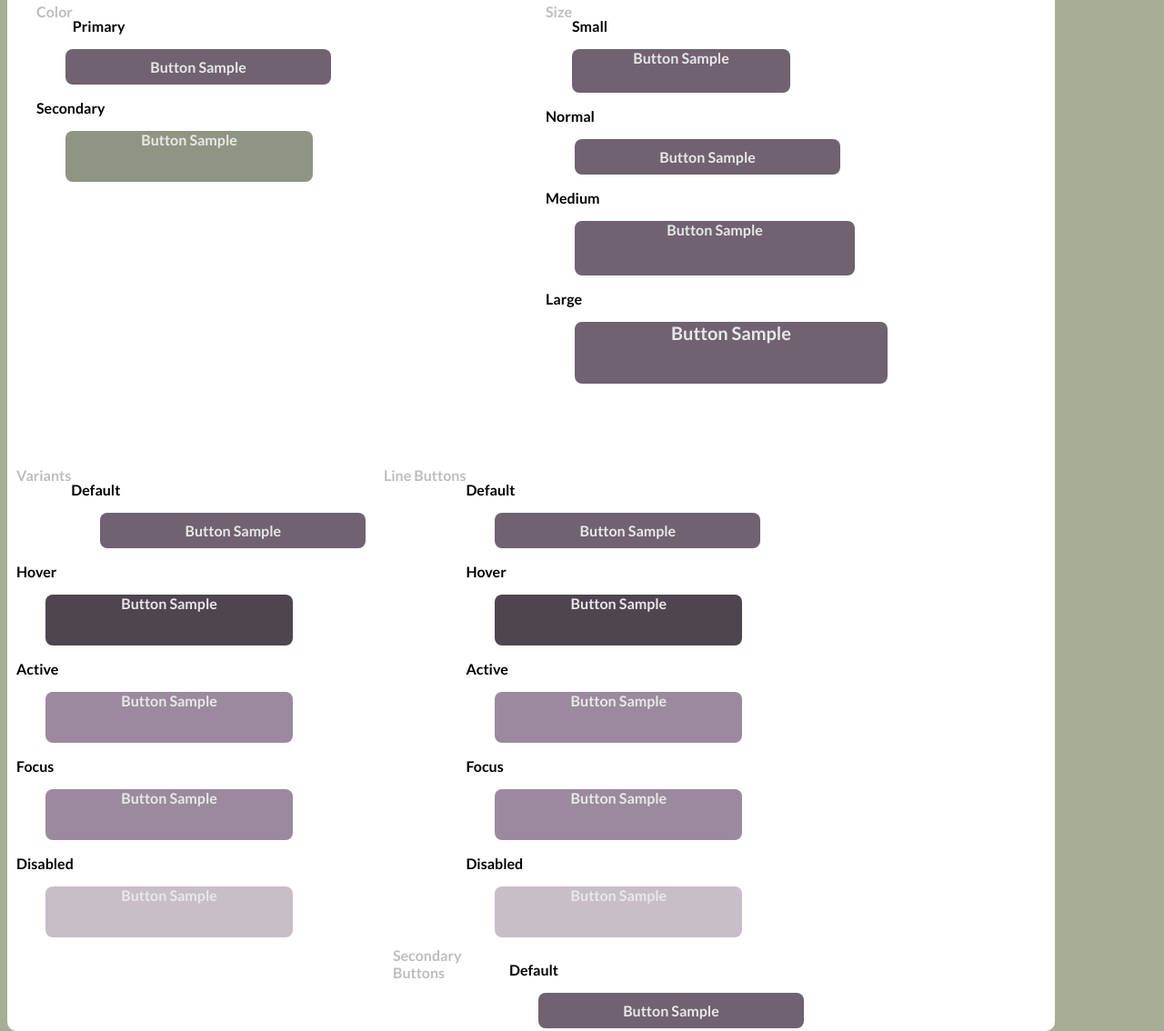
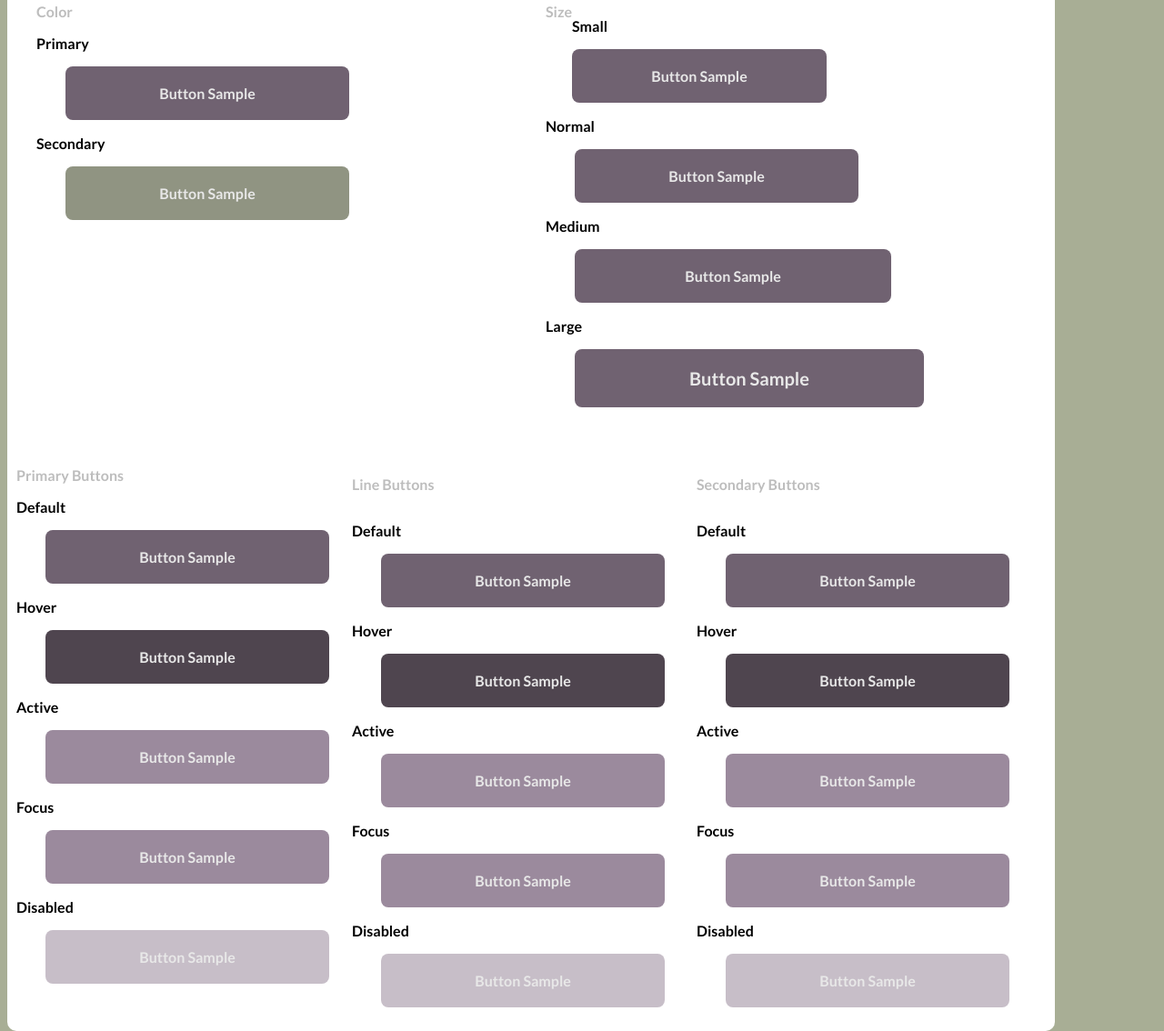
Before and after one commit to aricruz/myportfolio, a plain HTML site: page index.html in a window 1280 px wide. Shown: the part 3012-4146 px from the top of the page at 91% size. Drawn offline with Linux system fonts and the light colour scheme; files whose address does not match are found by name.

Commit message:
update 3/23

```diff
--- a/css/index.css
+++ b/css/index.css
@@ -37,12 +37,11 @@ html{
     border-radius: 10px;
     height: 1244px;
     width: 1152px;
-    grid-template-columns: 50%;
-    grid-template-rows: 50%
+    grid-template-columns: 33.3%;
+    grid-template-rows: 33.3%
 }
 .section{
     padding: 10px;
-
 }
 .swatch{
     height: 144;
@@ -229,7 +228,7 @@ h3{
     background-color: #706271;
     border: none;
     border-radius: 8px;
-    padding: 10px;
+    padding: 20px;
     color: #E8E8E8;
     font-size: 16px;
     font-family: lato;
@@ -237,7 +236,6 @@ h3{
     text-align: center;
 }
 .secondaryButton{
-    height: 56px;
     width: 272px;
     background-color: #909482;
     border: none;
@@ -247,16 +245,16 @@ h3{
     font-family: lato;
     margin-left: 32px;
     text-align: center;
+    padding: 20px;
 }
 .sectionButton{
-    float: inline-start;
+    display: grid;
     font-size: 16px;
     font-family: lato;
     color: #BDBDBD;
 }
 .smallButton{
     display: inline-block;
-    height: 48px;
     width: 240px;
     background-color: #706271;
     border: none;
@@ -265,6 +263,7 @@ h3{
     font-size: 16px;
     font-family: lato;
     text-align: center;
+    padding: 20px;
 }
 .buttonSize{
         display: flex;
@@ -273,7 +272,7 @@ h3{
         flex-direction: column;
 }
 .medButton{
-    height: 60px;
+    padding: 20px;
     width: 308px;
     background-color: #706271;
     border: none;
@@ -285,7 +284,7 @@ h3{
     text-align: center;
 }
 .largeButton{
-    height: 68px;
+    padding: 20px;
     width: 344px;
     background-color: #706271;
     border: none;
@@ -297,7 +296,7 @@ h3{
     text-align: center;
 }
 .hoverButton{
-    height: 56px;
+    padding: 20px;
     width: 272px;
     background-color: #4F454F;
     border: none;
@@ -309,7 +308,7 @@ h3{
     text-align: center;
 }
 .activeButton{
-    height: 56px;
+    padding: 20px;
     width: 272px;
     background-color: #9B8A9D;
     border: none;
@@ -321,7 +320,7 @@ h3{
     text-align: center;
 }
 .focusButton{
-    height: 56px;
+    padding: 20px;
     width: 272px;
     background-color: #9B8A9D;
     border: 1px black;
@@ -333,7 +332,7 @@ h3{
     text-align: center;
 }
 .disabledButton{
-    height: 56px;
+    padding: 20px;
     width: 272px;
     background-color: #9b8a9d8e;
     border: 1px black;
@@ -345,7 +344,7 @@ h3{
     text-align: center;
 }
 .buttonVariants{
-    height: 56px;
+    padding: 20px;
     width: 272px;
     background-color: #9b8a9d81;
     border: 1px black;
@@ -380,8 +379,9 @@ h3{
 /* Clear floats after the TopSection */
 
 .bottomSection{
-    float: left;
-    width: 33.33%;
+    display: grid;
+    grid-template-columns: auto auto auto auto;
+    grid-template-rows: auto auto auto;
     padding: 10px;
     height: 300px;
 }
@@ -403,8 +403,8 @@ h3{
     height: 500px;
 }
 .variantSection{
-    float: left;
-    width: 33.3%;
+    display:grid;
+    width:10px;
     padding: 10px;
     height: 300px;
 }
@@ -414,20 +414,17 @@ h3{
     font-style: normal;
 }
 .primarySection{
-    float: left;
-    width: 33.33%;
+    display: grid;
     padding: 10px;
     height: 600px;
 }
 .lineSection{
-    float: left;
-    width: 33.33%;
+    display: grid;
     padding: 10px;
     height: 600px;
 }
 .secondarySection{
-    float: left;
-    width: 33.33%;
+    display: grid;
     padding: 10px;
     height: 600px;
 }
--- a/index.html
+++ b/index.html
@@ -175,6 +175,7 @@
 <!-- Buttons Section-->
 <section class="sectionContainer3">
   <h2 class="sectionHead">04. Buttons</h2>
+
   <div class="topSection">
     <div class="colorSection">
       <div class="sectionButton">Color</div>
@@ -204,8 +205,8 @@
      </div>
    </div>
 <div class="bottomSection">
-  <div class="sectionButton">Variants</div>
   <div classs="primarySection">
+  <div class="sectionButton">Primary Buttons</div>
     <div class="buttonSize">
       <p class="size12">Default</p>
       <div class="buttonContainer"></div>
@@ -230,7 +231,6 @@
         <p class="size12">Disabled</p>
         <div class="buttonContainer"></div>
         <div class="disabledButton">Button Sample</div>
-      </div>
       </div>
     </div>
   <div class="lineSection">
@@ -259,6 +259,7 @@
             <p class="size12">Disabled</p>
             <div class="buttonContainer"></div>
             <div class="disabledButton">Button Sample</div>
+          </div>
       </div>
     </div>
   </div>
```
Lines whose indentation alone changed are shown as unchanged.
